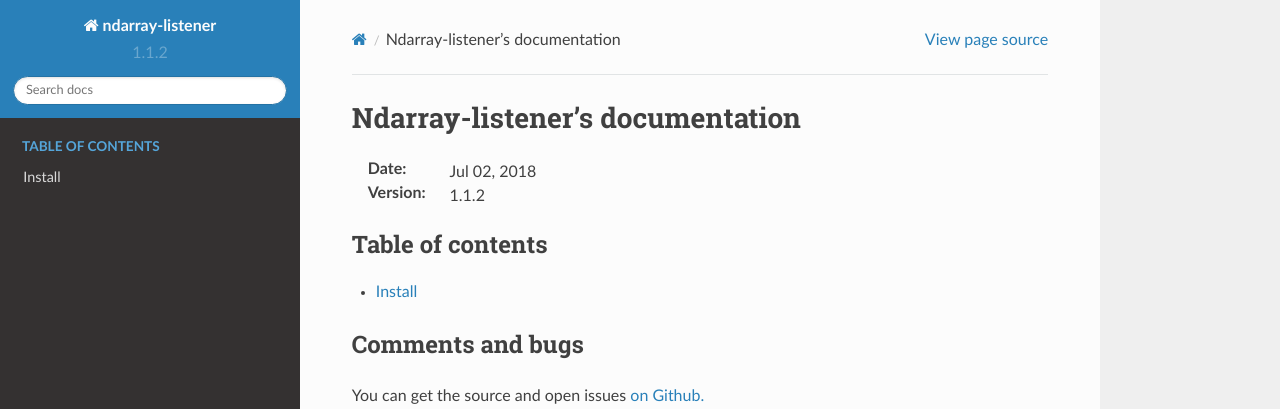
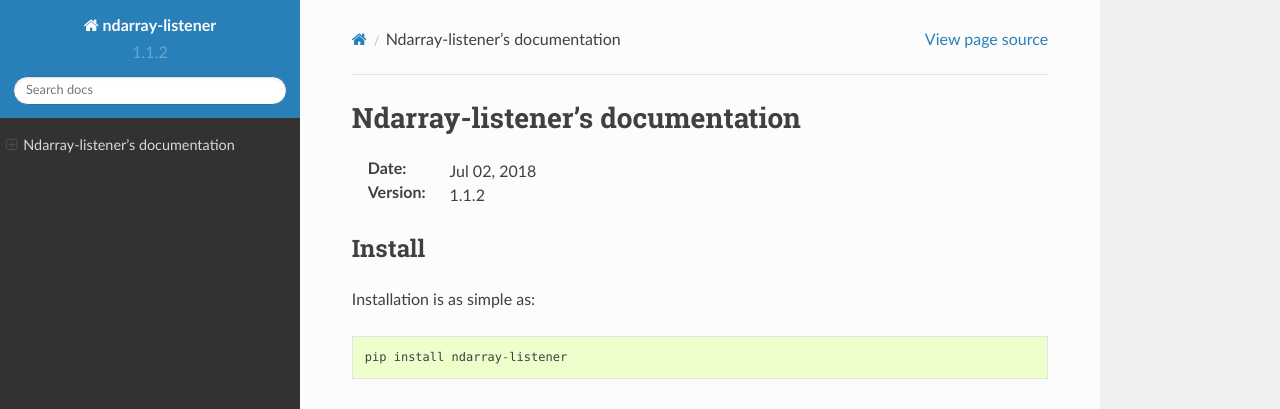
Before and after one commit to limix/ndarray-listener, a Sphinx documentation site: the page built from doc/index.rst, in a window 1280 px wide. Shown: the top 409 px of the page. Built offline with Sphinx 7.4.7 and the Read the Docs theme 2.0.0, drawn with Linux system fonts in a browser that asks for light colours.

Commit message:
doc, dep

```diff
--- a/doc/index.rst
+++ b/doc/index.rst
@@ -10,8 +10,23 @@
     :name: mastertoc
     :maxdepth: 2
 
-    install
-    usage
+*******
+Install
+*******
+
+Installation is as simple as::
+
+  pip install ndarray-listener
+
+*****
+Usage
+*****
+
+.. autoclass:: ndarray_listener.ndl
+  :members:
+
+.. autoclass:: ndarray_listener.float64
+  :members:
 
 *****************
 Comments and bugs
--- a/doc/usage.rst
+++ /dev/null
@@ -1,2 +0,0 @@
-.. automodule:: ndarray_listener._ndl
-  :members:
--- a/requirements.txt
+++ b/requirements.txt
@@ -1,6 +1,6 @@
+numpy>=1.14.5
+pytest-runner>=4.2
+pytest>=3.6.2
 setuptools>=39.2.0
 sphinx_rtd_theme>=0.4.0
 sphinx>=1.7.5
-pytest-runner>=4.2
-numpy>=1.14.5
-pytest>=3.6.2
```
Also changed, not shown: doc/install.rst (deleted, +0 -13 lines), .travis.yml, 2 other files.
